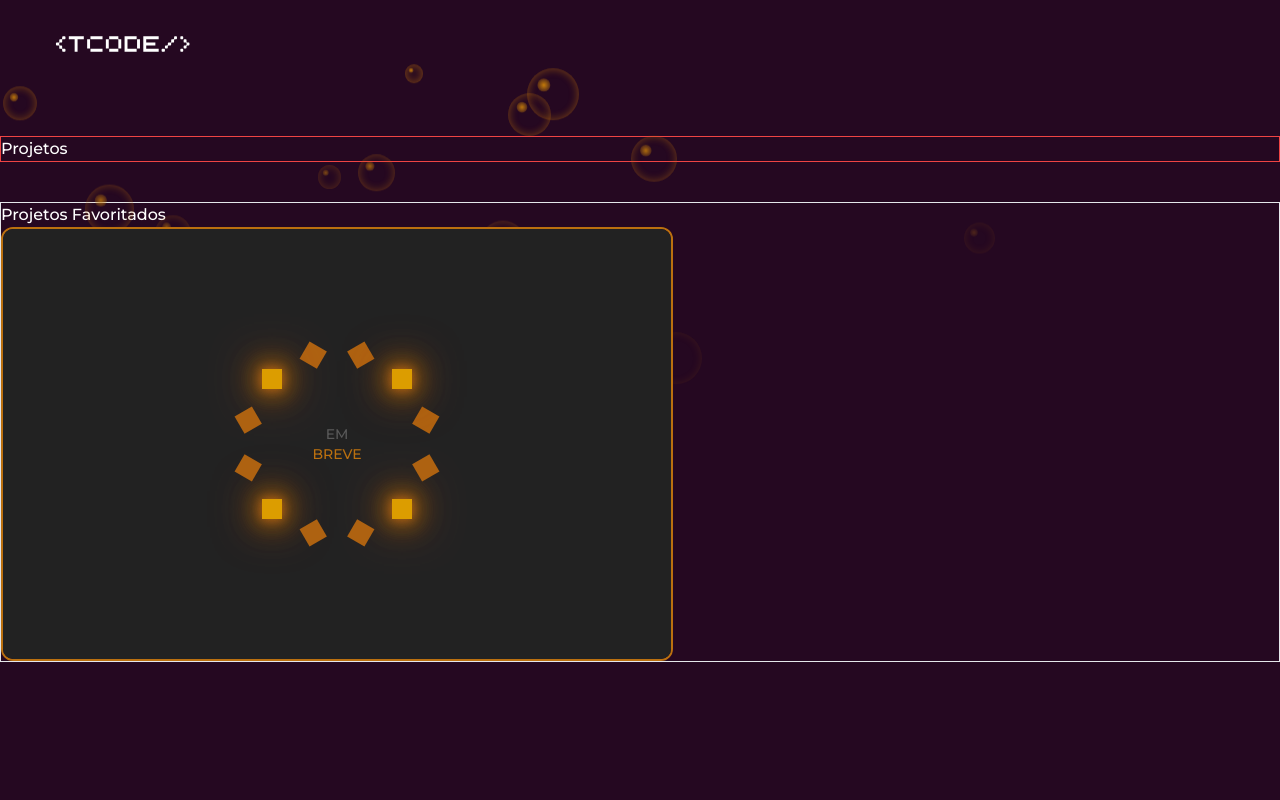
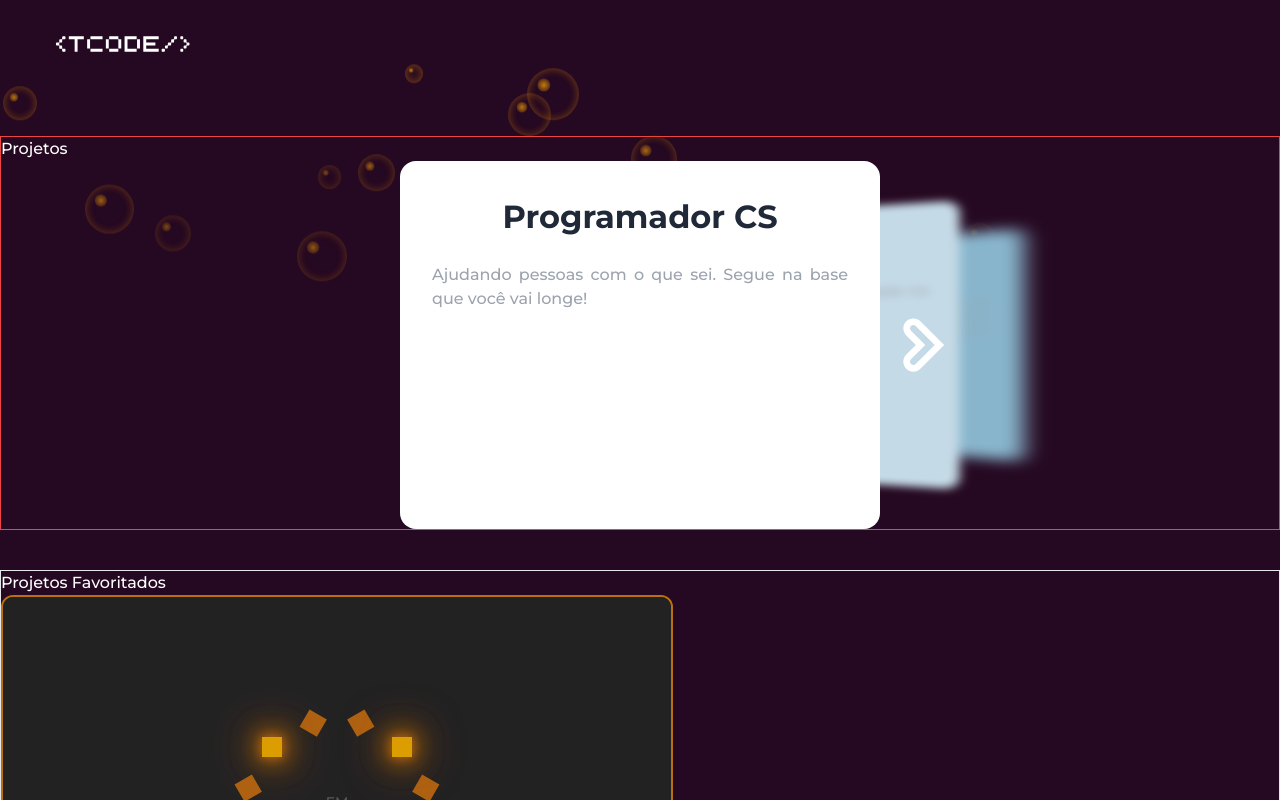
Before and after one commit to Thomgomes/Portfolio_Thom_Gomes, a React (Vite) app: page /projects in a window 1280 px wide. Shown: the top 800 px of the page. Built offline with nearby package versions, Linux system fonts and the light colour scheme.

Commit message:
Slider add

```diff
--- a/src/container/ProjectsPage/index.jsx
+++ b/src/container/ProjectsPage/index.jsx
@@ -1,7 +1,8 @@
 import { ProjectsNavbar } from "./navbar"
 
 import { FavoriteProjects } from "./favoritesProjects"
-import { Slider } from "./slider"
+import SliderApp from "./slider"
+
 
 
 export const AllProjects = () => {
@@ -20,7 +21,9 @@ export const AllProjects = () => {
               </div>
 
               {/* Slider dos projetos */}
-              <Slider/>
+              <div className="w full flex justify-center">
+                <SliderApp />
+              </div>
 
             </section>
 
--- /dev/null
+++ b/src/container/ProjectsPage/slider/index.css
@@ -0,0 +1,85 @@
+.carrosel-geral {
+  position: relative;
+  width: 30rem;
+  height: 23rem;
+  perspective: 600px;
+  transform-style: preserve-3d;
+}
+
+.conteudo-geral {
+  position: absolute;
+  width: 100%;
+  height: 100%;
+  transform: rotateY(calc(var(--compensacao) * 50deg))
+    scaleY(calc(1 + var(--abs-compensacao) * -0.4))
+    translateZ(calc(var(--abs-compensacao) * -30rem))
+    translateX(calc(var(--direcao) * -5rem));
+  filter: blur(calc(var(--abs-compensacao) * 1rem));
+  transition: all 0.3s ease-out;
+}
+
+.cartao {
+  width: 100%;
+  height: 100%;
+  padding: 2rem;
+  background-color: hsl(200deg, 40%, calc(100% - var(--abs-compensacao) * 50%));
+  border-radius: 1rem;
+  color: #9ca3af;
+  text-align: justify;
+  transition: all 0.3s ease-out;
+}
+
+/* .conteudo-geral:nth-child(1) .cartao {
+  background: linear-gradient(-229deg, #0093e9, #80d0c7);
+}
+.conteudo-geral:nth-child(2) .cartao {
+  background: linear-gradient(-229deg, #00dbde, #fc00ff);
+}
+.conteudo-geral:nth-child(3) .cartao {
+  background: linear-gradient(-229deg, #50d990, #d4d054);
+}
+.conteudo-geral:nth-child(4) .cartao {
+  background: linear-gradient(-229deg, #cf91ff, #5782f5);
+}
+.conteudo-geral:nth-child(5) .cartao {
+  background: linear-gradient(-229deg, #642b73, #c6426e);
+}
+.conteudo-geral:nth-child(6) .cartao {
+  background: linear-gradient(-229deg, #d9afd9, #97d9e1);
+} */
+
+.cartao h2 {
+  text-align: center;
+  font-size: 2rem;
+  font-weight: bold;
+  margin: 0 0 0.7em;
+  color: #1f2937;
+}
+.cartao p,
+.cartao h2 {
+  transition: all 0.3s ease-out;
+  opacity: var(--ativo);
+  user-select: none;
+}
+
+.navegacao {
+  color: white;
+  font-size: 5rem;
+  position: absolute;
+  display: flex;
+  align-items: center;
+  justify-content: center;
+  top: 50%;
+  z-index: 2;
+  cursor: pointer;
+  user-select: none;
+  background: unset;
+  border: unset;
+}
+.navegacao.esquerda {
+  transform: translateX(-100%) translatey(-50%);
+}
+.navegacao.direita {
+  right: 0;
+  transform: translateX(100%) translatey(-50%);
+}
--- a/src/container/ProjectsPage/slider/index.jsx
+++ b/src/container/ProjectsPage/slider/index.jsx
@@ -1,7 +1,105 @@
-export const Slider = () => {
+import { useState, Children } from "react";
+import { TiChevronLeftOutline, TiChevronRightOutline } from "react-icons/ti";
+import './index.css'
+
+const VISIBILIDADE_MAXIMA = 3;
+const CONTEUDO_CARTOES = [
+  {
+    titulo: "Programador CS",
+    conteudo:
+      "Ajudando pessoas com o que sei. Segue na base que você vai longe!",
+  },
+  {
+    titulo: "HTML",
+    conteudo:
+      "HTML é uma linguagem de marcação utilizada na construção de páginas na Web.",
+  },
+  {
+    titulo: "CSS",
+    conteudo:
+      "CSS é uma linguagem de estilo usada para descrever a apresentação de um documento escrito em uma linguagem de marcação como HTML.",
+  },
+  {
+    titulo: "JavaScript",
+    conteudo:
+      "JavaScript é uma linguagem de programação interpretada estruturada, de script em alto nível com tipagem dinâmica fraca e multi-paradigma.",
+  },
+  {
+    titulo: "React",
+    conteudo:
+      "React é uma biblioteca JavaScript de código aberto com foco em criar interfaces de usuário em páginas web.",
+  },
+  {
+    titulo: "GIT",
+    conteudo:
+      "Git é um sistema de controle de versão distribuído, usado principalmente no desenvolvimento de software, mas pode ser usado para registrar o histórico de edições de qualquer tipo de arquivo.",
+  },
+];
+
+const Cartao = ({ titulo, conteudo }) => (
+  <div className="cartao">
+    <h2>{titulo}</h2>
+    <p>{conteudo}</p>
+  </div>
+);
+
+const Slider = ({ children }) => {
+  const [atualAtivo, setAtualAtivo] = useState(0)
+  const TOTAL_DE_CARDS = CONTEUDO_CARTOES.length
+
   return (
-    <div>
-
-    </div>
+    <div className="carrosel-geral">
+    {atualAtivo > 0 && (
+      <button
+        className="navegacao esquerda"
+        onClick={() => setAtualAtivo((i) => i - 1)}
+      >
+        <TiChevronLeftOutline />
+      </button>
+    )}
+    {Children.map(children, (elementoFilho, i) => (
+      <div
+        className="conteudo-geral"
+        key={i}
+        style={{
+          "--atualAtivo": i === atualAtivo ? 1 : 0,
+          "--compensacao": (atualAtivo - i) / 3,
+          "--direcao": Math.sign(atualAtivo - i),
+          "--abs-compensacao": Math.abs(atualAtivo - i) / 3,
+          pointerEvents: atualAtivo === i ? "auto" : "none",
+          opacity:
+            Math.abs(atualAtivo - i) >= VISIBILIDADE_MAXIMA ? "0" : "1",
+          display:
+            Math.abs(atualAtivo - i) > VISIBILIDADE_MAXIMA ? "none" : "block",
+        }}
+      >
+        {elementoFilho}
+      </div>
+    ))}
+    {atualAtivo < TOTAL_DE_CARDS - 1 && (
+      <button
+        className="navegacao direita"
+        onClick={() => setAtualAtivo((i) => i + 1)}
+      >
+        <TiChevronRightOutline />
+      </button>
+    )}
+  </div>
   )
 }
+
+const SliderApp = () => (
+  <div>
+    <Slider>
+      {CONTEUDO_CARTOES.map((_, i) => (
+        <Cartao
+          key={i}
+          titulo={CONTEUDO_CARTOES[i].titulo}
+          conteudo={CONTEUDO_CARTOES[i].conteudo}
+        />
+      ))}
+    </Slider>
+  </div>
+);
+
+export default SliderApp;
```
